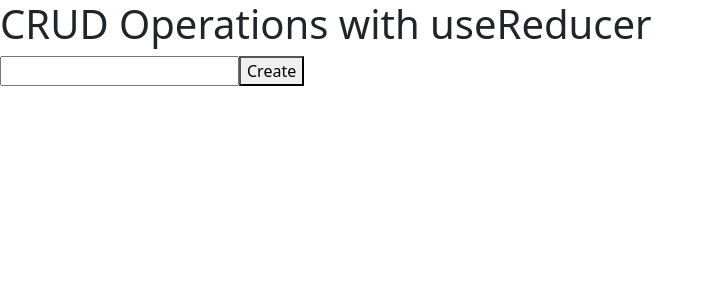
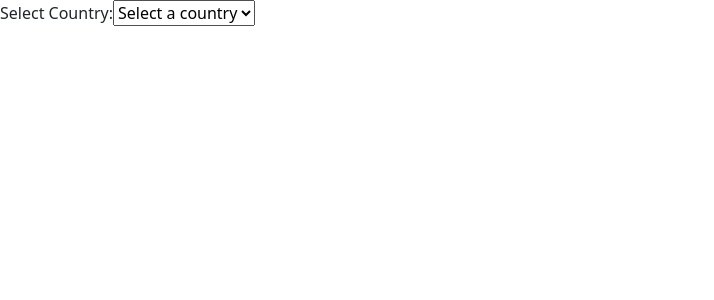
Before and after one commit to KrishnaSai450/React-Task-App, a React (Vite) app: page / in a window 1280 px wide. Shown: the top 300 px of the page, without its empty margins (0-714 px from the left). Built offline with nearby package versions, Linux system fonts and the light colour scheme.

Commit message:
CountryDropDown

```diff
--- a/src/App.jsx
+++ b/src/App.jsx
@@ -1,4 +1,5 @@
 
+import CountryStateDropdown from "./Tasks/DropDown/dropDown"
 import DropDownMenu from "./Tasks/DropDown/dropDown"
 import NavigationStack from "./Tasks/Navigation/NavigationStack"
 import CustomReducer from "./Tasks/Reducer/useReducer"
@@ -12,7 +13,7 @@ import WeatherApi from "./Tasks/WeatherApi/weatherApi"
 function App() {
    return(
     <>
-       <UseReducer/>
+       <CountryStateDropdown/>
     </>
 
    )
--- a/src/Tasks/DropDown/dropDown.jsx
+++ b/src/Tasks/DropDown/dropDown.jsx
@@ -1,33 +1,65 @@
-import React, { useState } from 'react';
-import { CountrySelect, StateSelect, CitySelect } from 'react-country-state-city';
-import 'react-country-state-city/dist/react-country-state-city.css';
+import React, { useState } from "react";
 
-function DropDownMenu() {
-    const [countryId, setCountryId] = useState(null);
-    const [stateId, setStateId] = useState(null);
+const countryStateMapping = {
+  USA: ["California", "Texas", "Florida", "New York"],
+  Canada: ["Ontario", "Quebec", "British Columbia"],
+  Australia: ["New South Wales", "Victoria", "Queensland"],
+  India: ["Telangana", "Andhra pradesh", "Delhi" ,"Goa"],
+};
 
-    return (
+const CountryStateDropdown = () => {
+  const [selectedCountry, setSelectedCountry] = useState("");
+  const [stateOptions, setStateOptions] = useState([]);
+  const [selectedState, setSelectedState] = useState("");
+
+  const handleCountryChange = (event) => {
+    const country = event.target.value;
+    setSelectedCountry(country);
+    setStateOptions(countryStateMapping[country] || []);
+    setSelectedState("");
+  };
+
+  const handleStateChange = (event) => {
+    setSelectedState(event.target.value);
+  };
+
+  return (
+    <div>
+      <label>
+        Select Country:
+        <select value={selectedCountry} onChange={handleCountryChange}>
+          <option value="">Select a country</option>
+          {Object.keys(countryStateMapping).map((country) => (
+            <option key={country} value={country}>
+              {country}
+            </option>
+          ))}
+        </select>
+      </label>
+
+      {selectedCountry && (
+        <label>
+          Select State:
+          <select value={selectedState} onChange={handleStateChange}>
+            <option value="">Select a state</option>
+            {stateOptions.map((state) => (
+              <option key={state} value={state}>
+                {state}
+              </option>
+            ))}
+          </select>
+        </label>
+      )}
+
+      {selectedCountry && selectedState && (
         <div>
-            <h6>Country</h6>
-            <CountrySelect
-                onChange={(e) => setCountryId(e.id)}
-                placeHolder="Select Country"
-            />
-            <h6>State</h6>
-            <StateSelect
-                countryId={countryId}
-                onChange={(e) => setStateId(e.id)}
-                placeHolder="Select State"
-            />
-            <h6>City</h6>
-            <CitySelect
-                countryId={countryId}
-                stateId={stateId}
-                onChange={(e) => console.log(e)}
-                placeHolder="Select City"
-            />
+          <h3>
+            You selected {selectedState} from {selectedCountry}
+          </h3>
         </div>
-    );
-}
+      )}
+    </div>
+  );
+};
 
-export default DropDownMenu;
+export default CountryStateDropdown;
```
